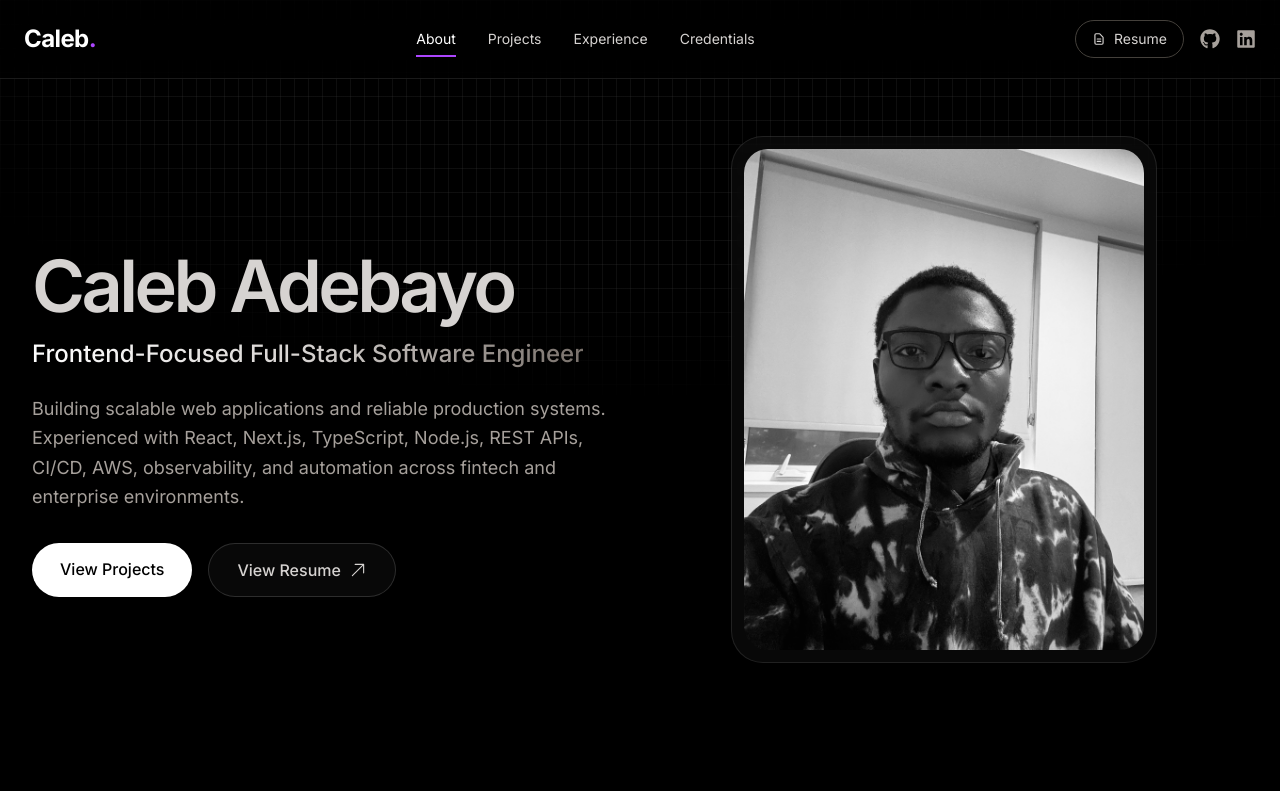
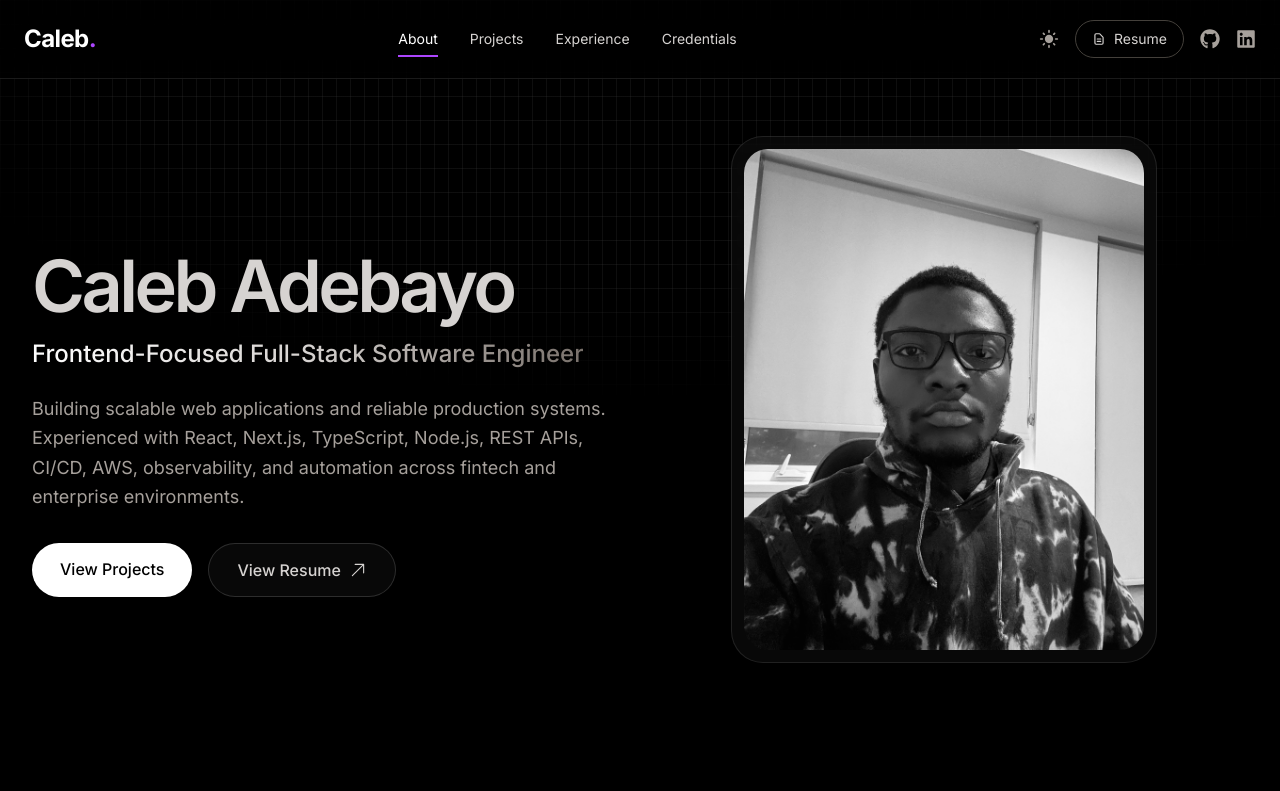
Before and after one commit to calebtolorunleke/caleb-devspace, a React (Vite) app: page / in a window 1280 px wide. Shown: the top 791 px of the page. Built offline with nearby package versions, Linux system fonts and the light colour scheme.

Commit message:
feat: improve dark and light mode theme toggle state management

```diff
--- a/src/App.jsx
+++ b/src/App.jsx
@@ -7,6 +7,7 @@ import Navbar from "./components/Navbar";
 import Projects from "./components/Projects";
 import Technologies from "./components/Technologies";
 import { Analytics } from "@vercel/analytics/react";
+import { useState } from "react";
 
 const Home = () => {
   return (
@@ -37,6 +38,8 @@ const Home = () => {
 };
 
 const App = () => {
+  const [isDark, setIsDark] = useState(true);
+
   return (
     <BrowserRouter>
       <div className="overflow-x-hidden text-stone-300 antialiased">
@@ -49,7 +52,7 @@ const App = () => {
 
         {/* NAVBAR */}
         <div className="container mx-auto px-8 pt-28">
-          <Navbar />
+          <Navbar isDark={isDark} setIsDark={setIsDark} />
 
           {/* ROUTES */}
           <Routes>
--- a/src/components/Navbar.jsx
+++ b/src/components/Navbar.jsx
@@ -3,8 +3,9 @@ import { FaGithub, FaLinkedin } from "react-icons/fa";
 import { HiOutlineMenuAlt3, HiX, HiOutlineDocumentText } from "react-icons/hi";
 import { motion, AnimatePresence } from "framer-motion";
 import { useLocation } from "react-router-dom";
+import { MdDarkMode, MdLightMode } from "react-icons/md";
 
-const Navbar = () => {
+const Navbar = ({ isDark, setIsDark }) => {
   const [isOpen, setIsOpen] = useState(false);
   const [activeSection, setActiveSection] = useState("about");
   const location = useLocation();
@@ -37,6 +38,9 @@ const Navbar = () => {
         : "text-stone-300 hover:text-white"
     }`;
 
+  const updateMode = () => {
+    setIsDark((prev) => !prev);
+  };
   return (
     <nav className="fixed top-0 left-0 right-0 z-50 border-b border-white/10 bg-black/70 backdrop-blur-xl">
       <div className="mx-auto flex max-w-7xl items-center justify-between px-6 py-5">
@@ -79,6 +83,13 @@ const Navbar = () => {
 
         {/* Right Side */}
         <div className="hidden items-center gap-4 md:flex">
+          <button
+            onClick={() => updateMode()}
+            className="text-xl text-stone-400 transition hover:scale-110 hover:text-white"
+          >
+            {isDark ? <MdLightMode /> : <MdDarkMode />}
+          </button>
+
           <a
             href="/Caleb_Resume.pdf"
             target="_blank"
```
